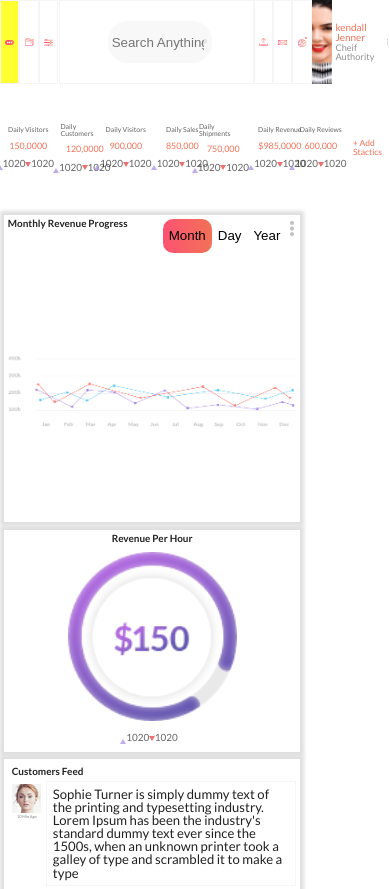
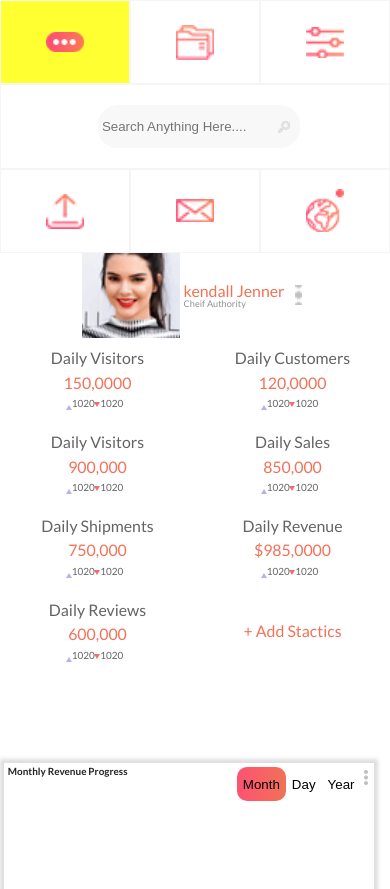
Before and after one commit to Kirillosman/lesson-10, a plain HTML site: page index.html in a window 390 px wide. Shown: the top 889 px of the page. Drawn offline with Linux system fonts and the light colour scheme.

Commit message:
Add files via upload

```diff
--- a/css/_mixin.scss
+++ b/css/_mixin.scss
@@ -19,3 +19,12 @@
         background-color: rgb(255, 255, 50);
     }
 }
+@mixin threeblockssettings1{
+    width: 33.33%;
+    height: 10vh;
+    border: 0.5px solid #f5f5f5;
+    background-size: 20%;
+    &:hover{
+        background-color: rgb(255, 255, 50);
+    }
+}
--- a/css/style.scss
+++ b/css/style.scss
@@ -72,10 +72,7 @@ nav{
     background-size: 50%;
 }
 .nav__item-power{
-    position: absolute;
-    bottom: -50vh;
-    left: 1%;
-    width: 3%;
+    margin-top: auto;
     height: 10vh;
     background: url(../img/power.png) no-repeat center center;
     background-size: 50%;
@@ -101,21 +98,46 @@ header{
     display: flex;
     width: 100%;
 }
+@media screen and (max-width: 568px) {
+    .up{
+        flex-direction: column;
+    }
+}
 .up__three-left{
     display: flex;
     width: 15%;
+}
+@media screen and (max-width: 568px) {
+    .up__three-left{
+        width: 100%;
+    }
 }
 .up__item-left{
     background: url(../img/left-button.png) no-repeat center center;
     @include threeblockssettings;
 }
+@media screen and (max-width: 568px) {
+    .up__item-left{
+        background-size: 30%;
+    }
+}
 .up__item-center{
     background: url(../img/center-button.png) no-repeat center center;
     @include threeblockssettings;
 }
+@media screen and (max-width: 568px) {
+    .up__item-center{
+        background-size: 30%;
+    }
+}
 .up__item-right{
     background: url(../img/right-button.png) no-repeat center center;
     @include threeblockssettings;
+}
+@media screen and (max-width: 568px) {
+    .up__item-right{
+        background-size: 30%;
+    }
 }
 .search{
     display: flex;
@@ -124,6 +146,11 @@ header{
     justify-content: center;
     align-items: center;
     border: 0.5px solid #f5f5f5;
+}
+@media screen and (max-width: 568px) {
+    .search{
+        width: 100%;
+    }
 }
 form{
     height: 5vh;
@@ -143,17 +170,37 @@ input{
     display: flex;
     width: 15%;
 }
+@media screen and (max-width: 568px) {
+    .up__three-right{
+        width: 100%;
+    }
+}
 .up__item-left-r{
     background: url(../img/upload.png) no-repeat center center;
     @include threeblockssettings;
+}
+@media screen and (max-width: 568px) {
+    .up__item-left-r{
+        background-size: 30%;
+    }
 }
 .up__item-center-r{
     background: url(../img/envelope.png) no-repeat center center;
     @include threeblockssettings;
 }
+@media screen and (max-width: 568px) {
+    .up__item-center-r{
+        background-size: 30%;
+    }
+}
 .up__item-right-r{
     background: url(../img/world.png) no-repeat center center;
     @include threeblockssettings;
+}
+@media screen and (max-width: 568px) {
+    .up__item-right-r{
+        background-size: 30%;
+    }
 }
 .up__right-corner{
     display: flex;
@@ -162,13 +209,19 @@ input{
     width: 20%;
     height: 10vh;
 }
+@media screen and (max-width: 568px) {
+    .up__right-corner{
+        justify-content: center;
+        width: 100%;
+    }
+}
 .up__image{
     width: 25%;
     height: 100%;
     background: url(../img/girl.png) no-repeat center center;
     background-size: cover;
 }
-.up__text{
+s.up__text{
     display: flex;
     justify-content: center;
     flex-direction: column;
@@ -178,6 +231,11 @@ input{
     margin: auto 1vw;
     font-size: calc(8px + .5vw);
     color: #f27157;
+}
+@media screen and (max-width: 568px) {
+    .up__text-top{
+        font-size: calc(12px + 1vw);
+    }
 }
 .up__text-bottom{
     margin: auto 1vw;
@@ -195,10 +253,20 @@ input{
     width: 100%;
     height: 15vh;
 }
-
+@media screen and (max-width: 568px) {
+    .up-bottom{
+        flex-direction: column;
+        height: 50vh;
+    }
+}
 .up-bottom__left{
     display: flex;
     width: 25%;
+}
+@media screen and (max-width: 568px) {
+    .up-bottom__left{
+        width: 100%;
+    }
 }
 .up-bottom__left-left{
     display: flex;
@@ -208,15 +276,30 @@ input{
     margin: 1vh 1vw;
     width: 50%;
 }
+@media screen and (max-width: 568px) {
+    .up-bottom__left-left{
+
+    }
+}
 .up-bottom__text{
     font-size: calc(3px + 1vw);
     margin: .5vh 0;
     opacity: .7;
 }
+@media screen and (max-width: 568px) {
+    .up-bottom__text{
+        font-size: calc(12px + 1vw);
+    }
+}
 .up-bottom__number{
     font-size: calc(5px + 1vw);
     color: #f27157;
     margin: .5vh 0;
+}
+@media screen and (max-width: 568px) {
+    .up-bottom__number{
+        font-size: calc(12px + 1vw);
+    }
 }
 .up-bottom__number-bottom{
     display: flex;
@@ -258,6 +341,11 @@ span{
     color: #f27157;
     margin: .5vh 0;
 }
+@media screen and (max-width: 768px) {
+    .up-bottom__add{
+        font-size: calc(12px + 1vw);
+    }
+}
 .main{
     display: flex;
     width: 100%;
@@ -272,6 +360,11 @@ span{
     display: flex;
     flex-direction: column;
     width: 80%;
+}
+@media screen and (max-width: 568px) {
+    .cells{
+        width: 100%;
+    }
 }
 .cells__top-block{
     display: flex;
@@ -291,7 +384,7 @@ span{
     padding: 1vw;
     box-shadow: 0 0 1vw 1vw rgba($color: #dedede, $alpha: 1.0);
 }
-@media screen and (max-width: 768px) {
+@media screen and (max-width: 768px){
     .cells__progress{
         width: 100%;
     }
@@ -366,6 +459,7 @@ span{
         width: 100%;
     }
 }
+
 .cells__circle{
     background: url(../img/circle.png) no-repeat center center;
     background-size: contain;
@@ -387,7 +481,7 @@ span{
 }
 @media screen and (max-width: 768px) {
     .right-window{
-        width: 76%;
+        width: 95%;
         margin: 1vw;
     }
 }
```
Also changed, not shown: css/style.css, 1 other file.
